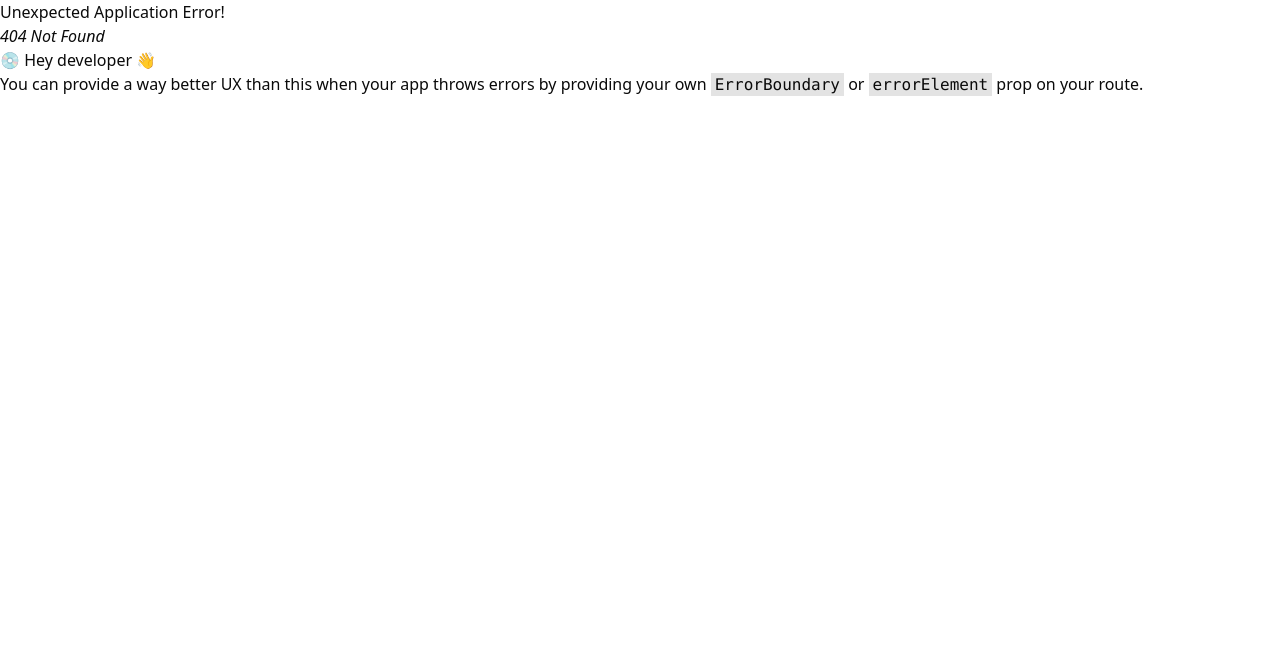
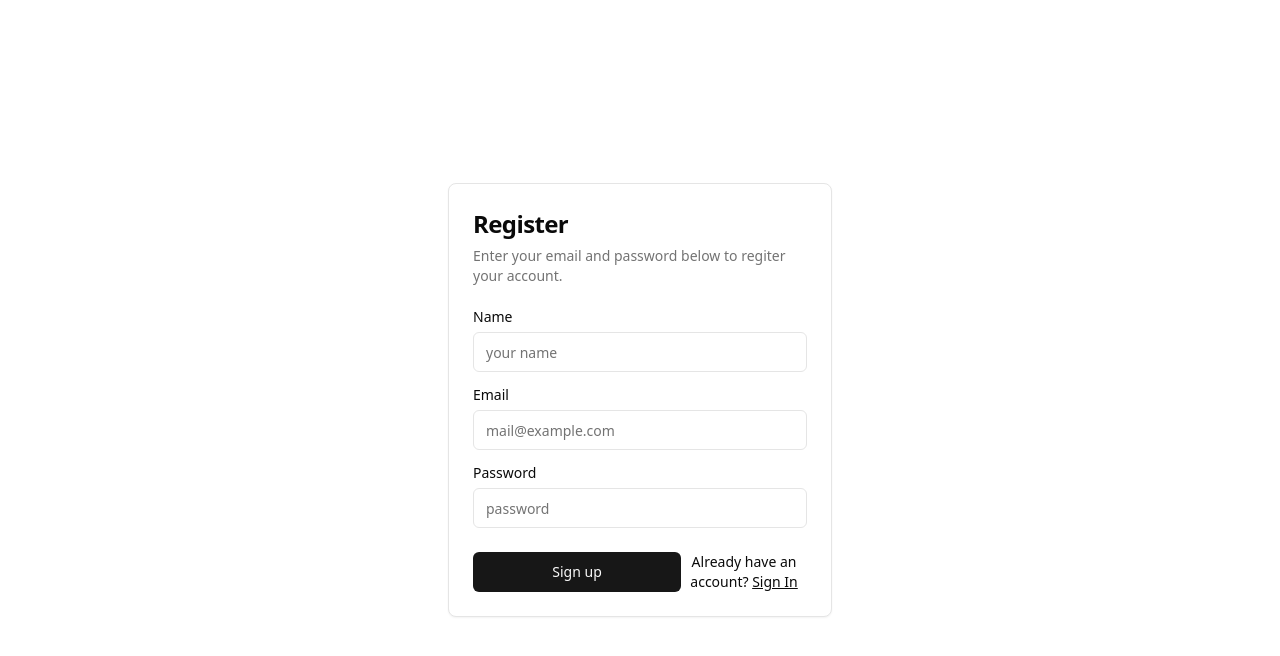
Before and after one commit to bayek0fsiwa/enote-admin, a React (Vite) app: page /auth/register in a window 1280 px wide. Before the commit this address had no page. Shown: the top 656 px of the page. Built offline with nearby package versions, Linux system fonts and the light colour scheme.

Commit message:
add auth layout

```diff
--- /dev/null
+++ b/src/layouts/AuthLayout.tsx
@@ -0,0 +1,11 @@
+import { Outlet } from "react-router-dom"
+
+const AuthLayout = () => {
+  return (
+    <>
+    <Outlet />
+    </>
+  )
+}
+
+export default AuthLayout
--- a/src/pages/LoginPage.tsx
+++ b/src/pages/LoginPage.tsx
@@ -35,7 +35,7 @@
           <Button className="w-full">Sign in</Button>
           <div className="mt-0 text-center text-sm">
             Don't have an account?{' '}
-            <Link to={"/register"} className="underline">
+            <Link to={"/auth/register"} className="underline">
               Sign Up
             </Link>
           </div>
--- a/src/pages/RegisterPage.tsx
+++ b/src/pages/RegisterPage.tsx
@@ -40,7 +40,7 @@
                     <Button className="w-full">Sign up</Button>
                     <div className="mt-0 text-center text-sm">
                         Already have an account?{' '}
-                        <Link to={"/login"} className="underline">
+                        <Link to={"/auth/login"} className="underline">
                             Sign In
                         </Link>
                     </div>
```
Also changed, not shown: src/router.tsx (+8 -1 lines).
